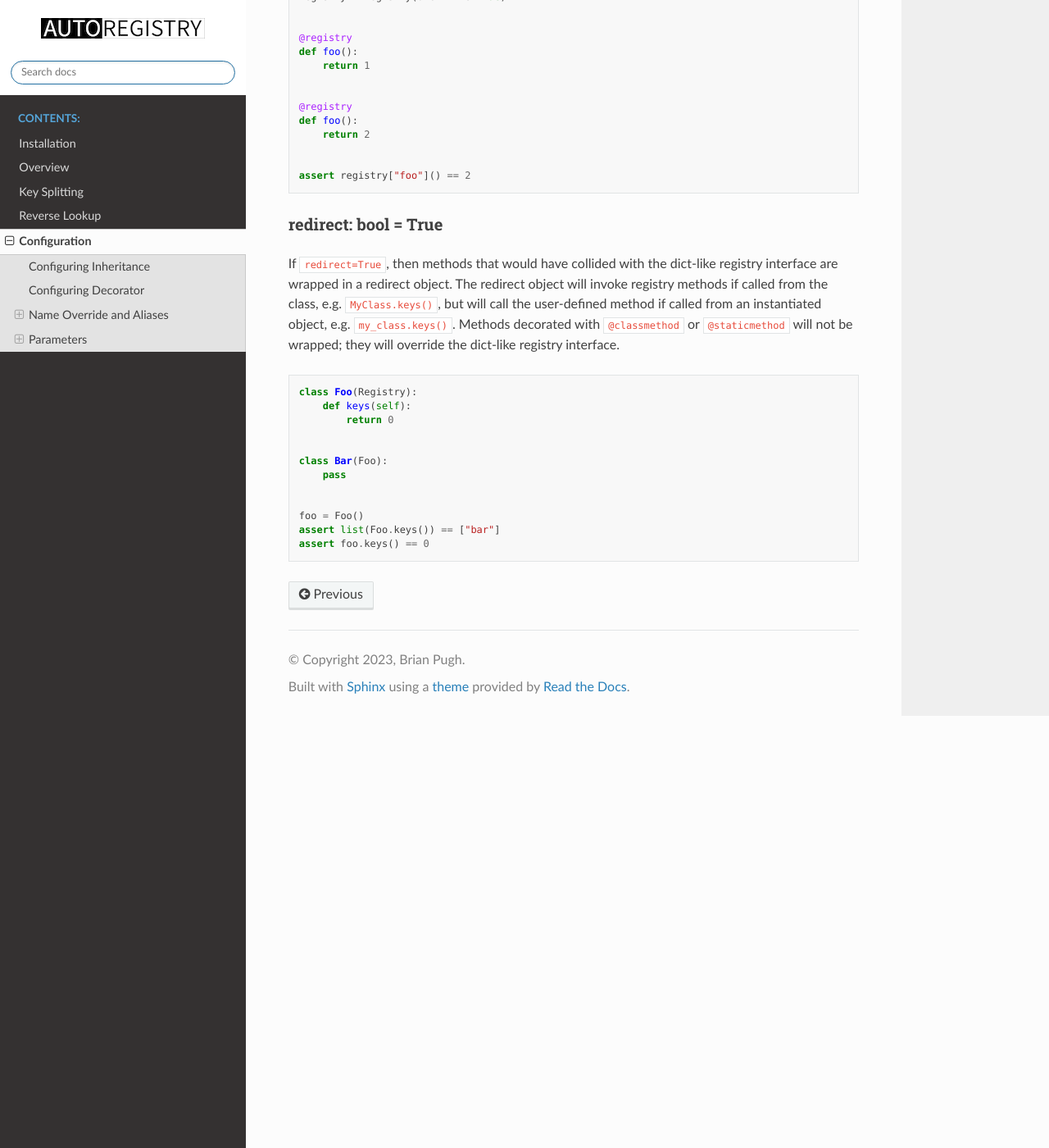
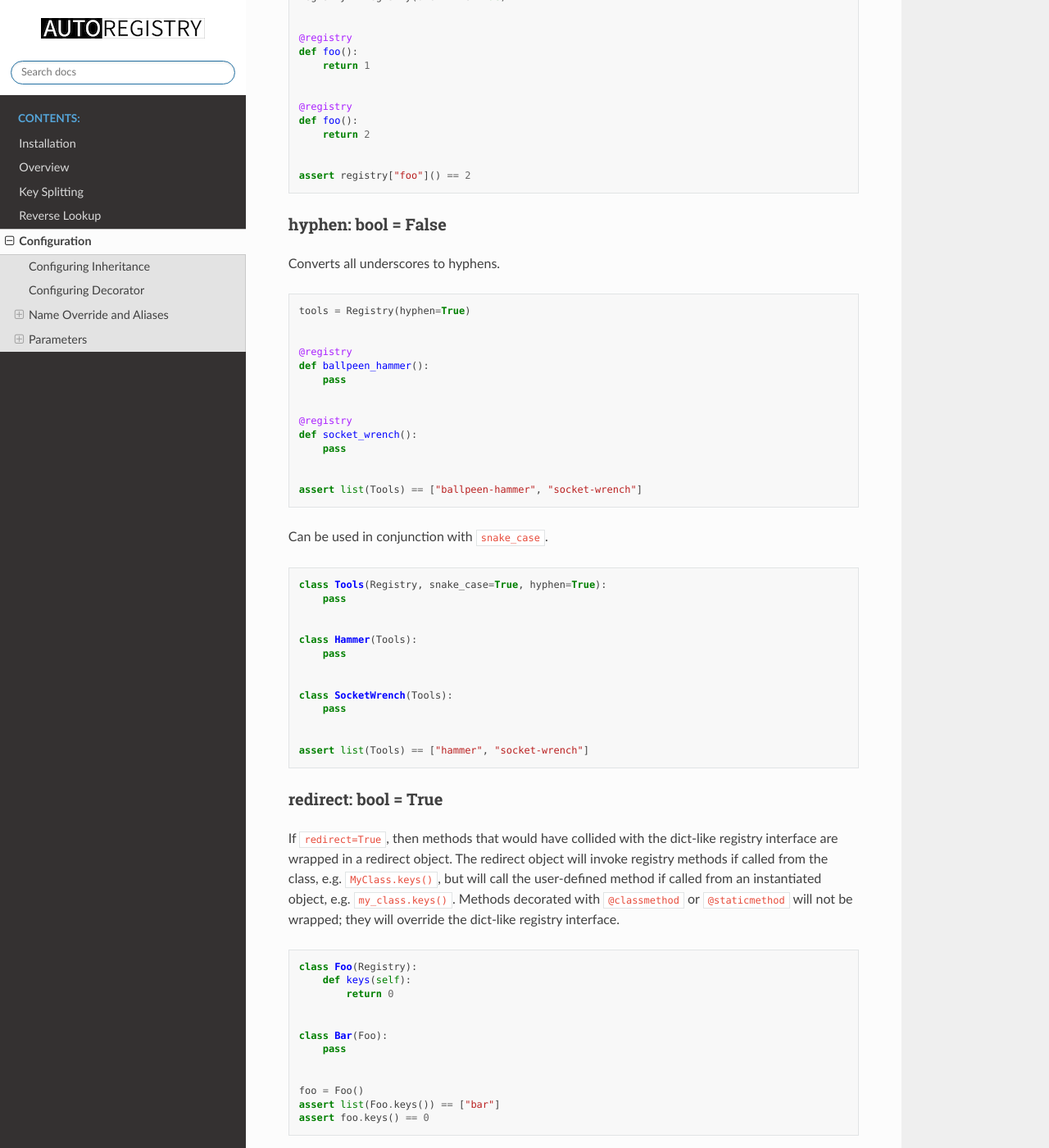
Before and after one commit to BrianPugh/autoregistry, a Sphinx documentation site: the page built from docs/source/Configuration.rst, in a window 1280 px wide and 1400 px high, scrolled down 8213 px. Shown: the whole window at 82% size. Built offline with Sphinx 7.4.7 and the Read the Docs theme 2.0.0, drawn with Linux system fonts in a browser that asks for light colours.

Commit message:
Add hyphen option.

```diff
--- a/docs/source/Configuration.rst
+++ b/docs/source/Configuration.rst
@@ -474,6 +474,45 @@ exception will be raised.
    assert registry["foo"]() == 2
 
 
+hyphen: bool = False
+----------------------------------
+Converts all underscores to hyphens.
+
+.. code-block:: python
+
+   tools = Registry(hyphen=True)
+
+
+   @registry
+   def ballpeen_hammer():
+       pass
+
+
+   @registry
+   def socket_wrench():
+       pass
+
+
+   assert list(Tools) == ["ballpeen-hammer", "socket-wrench"]
+
+Can be used in conjunction with ``snake_case``.
+
+.. code-block:: python
+
+   class Tools(Registry, snake_case=True, hyphen=True):
+       pass
+
+
+   class Hammer(Tools):
+       pass
+
+
+   class SocketWrench(Tools):
+       pass
+
+
+   assert list(Tools) == ["hammer", "socket-wrench"]
+
 redirect: bool = True
 ---------------------
 If ``redirect=True``, then methods that would have collided with the dict-like
```
Also changed, not shown: .pre-commit-config.yaml, 5 other files.
